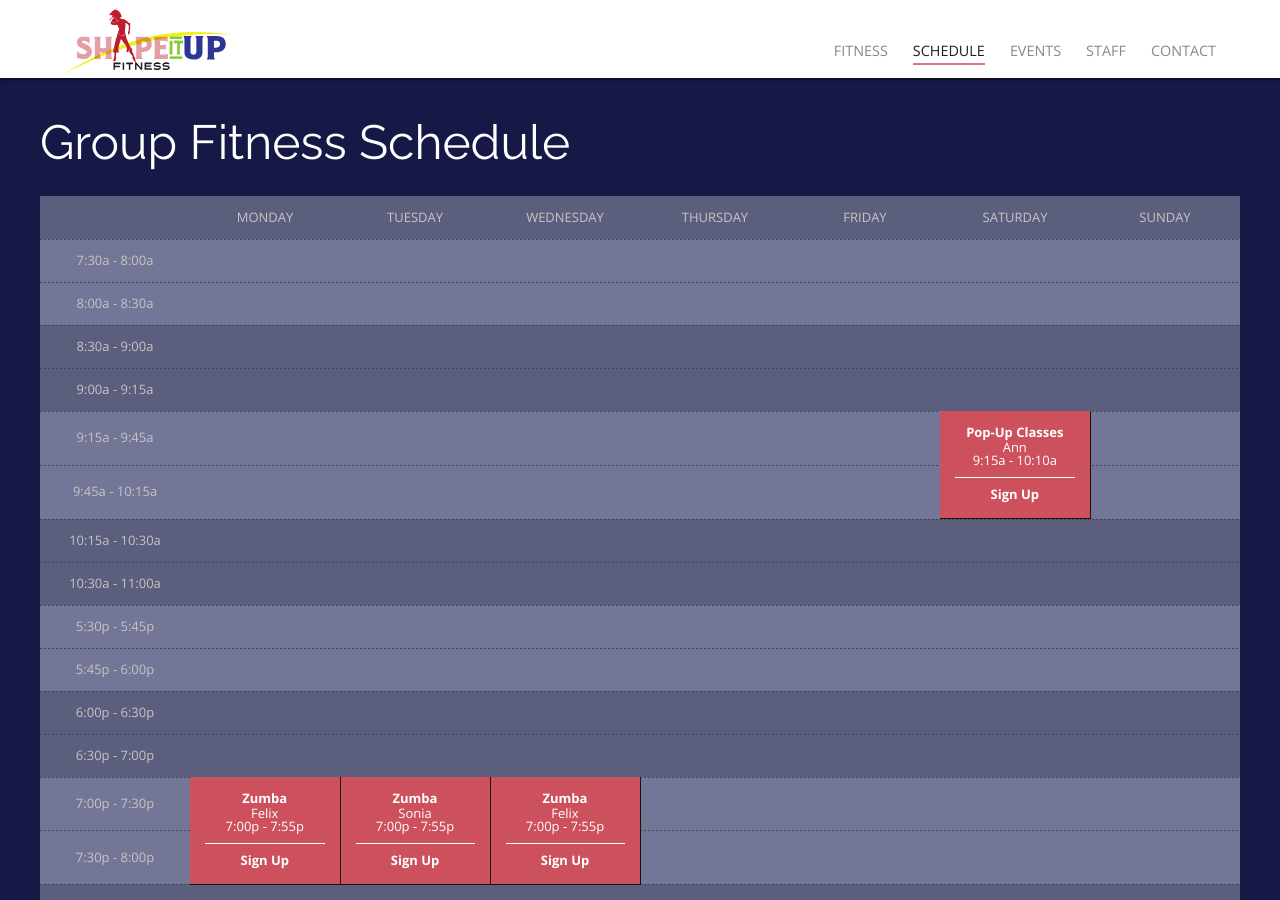
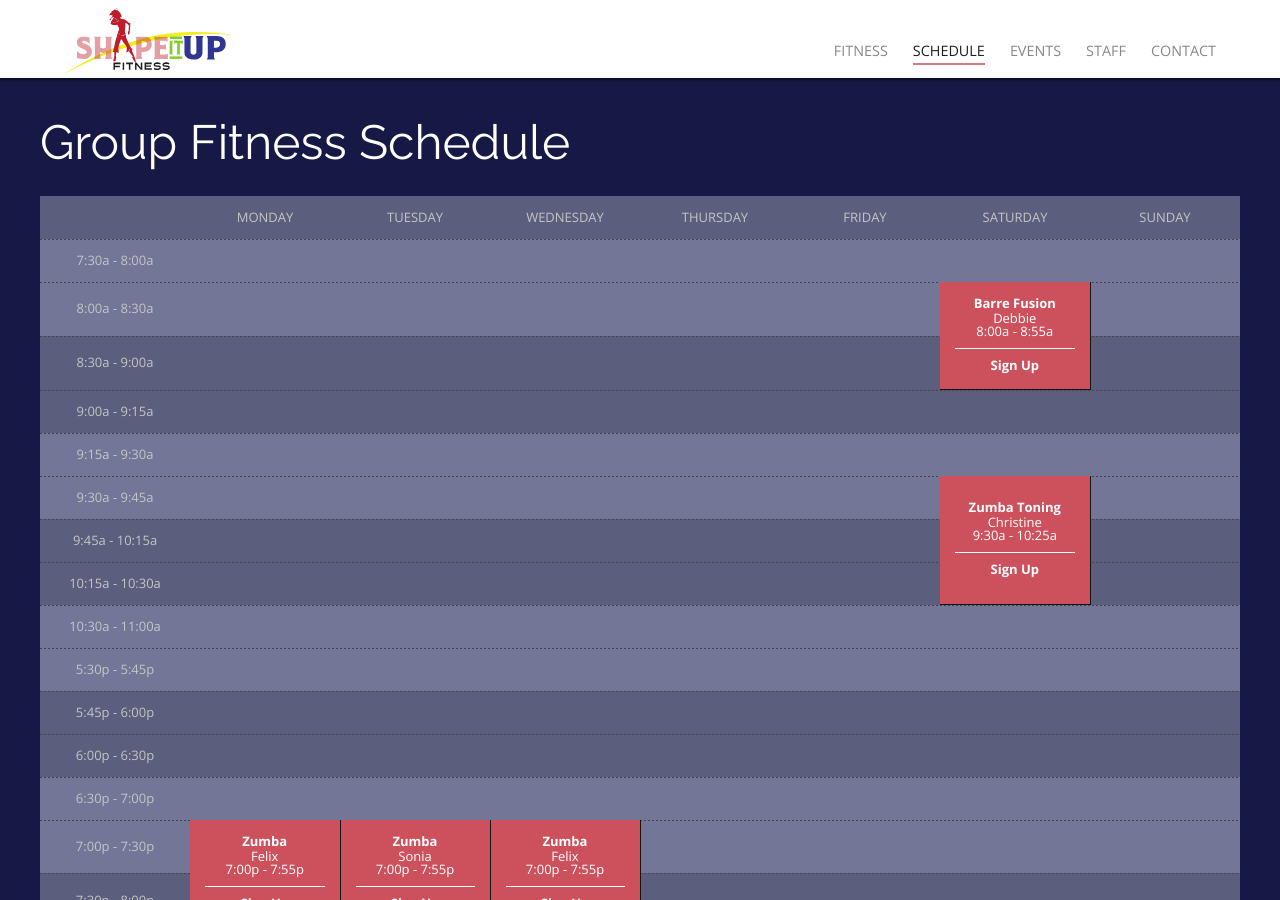
Before and after one commit to rwstone/shapeitup, a Jekyll site: the page built from schedule/index.md, in a window 1280 px wide and 900 px high. Built offline with Jekyll 4.4.1, drawn with Linux system fonts in a browser that asks for light colours; some web fonts are replaced.

Commit message:
Updated Index

```diff
--- a/schedule/index.md
+++ b/schedule/index.md
@@ -21,12 +21,18 @@ sessions:
   start_time: 7:00p
   end_time: 7:55p
   length: 2
-- class: Pop-Up Classes
-  instructor: Ann
+- class: Barre Fusion
+  instructor: Debbie
   day: Saturday
-  start_time: 9:15a
-  end_time: 10:10a
+  start_time: 8:00a
+  end_time: 8:55a
   length: 2
+- class: Zumba Toning
+  instructor: Christine
+  day: Saturday
+  start_time: 9:30a
+  end_time: 10:25a
+  length: 3
 days:
 - Monday
 - Tuesday
@@ -41,6 +47,7 @@ time_slots_morning:
 - 8:30a
 - 9:00a
 - 9:15a
+- 9:30a
 - 9:45a
 - 10:15a
 - 10:30a
```
